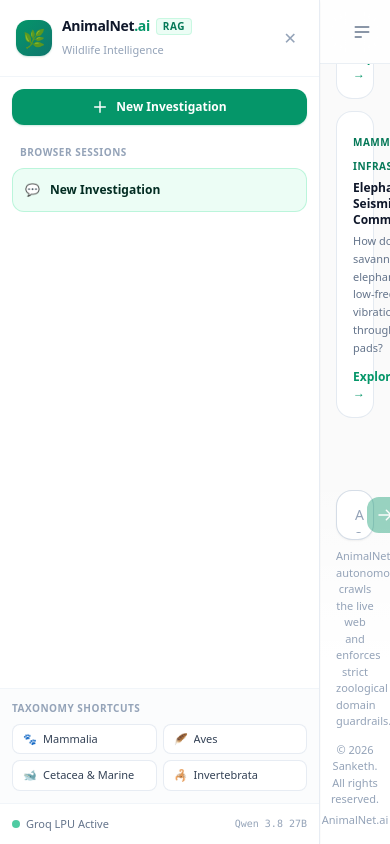
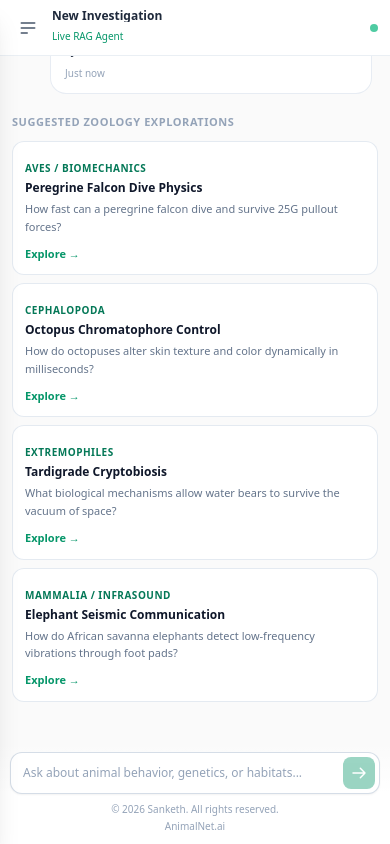
Before and after one commit to sanhegde-hash/animalnet, a React (Vite) app: page / in a window 390 px wide. Built offline with nearby package versions, Linux system fonts and the light colour scheme; the HTML template or start-up script is replaced by a standard one.

Commit message:
mobile optimized

```diff
--- a/src/App.jsx
+++ b/src/App.jsx
@@ -37,7 +37,7 @@ const STARTER_PROMPTS = [
 const TAXONOMY_SHORTCUTS = [
   { name: "Mammalia", icon: "🐾", sample: "Unique adaptations of monotremes like the platypus" },
   { name: "Aves", icon: "🪶", sample: "Aerodynamic wing morphology of wandering albatrosses" },
-  { name: "Cetacea & Marine", icon: "🐋", sample: "Echolocation anatomy in sperm whales" },
+  { name: "Marine Life", icon: "🐋", sample: "Echolocation anatomy in sperm whales" },
   { name: "Invertebrata", icon: "🦂", sample: "Immune mechanics of horseshoe crab hemolymph" }
 ];
 
@@ -66,7 +66,15 @@ export default function App() {
   const [input, setInput] = useState("");
   const [isLoading, setIsLoading] = useState(false);
   const [statusText, setStatusText] = useState("");
-  const [sidebarOpen, setSidebarOpen] = useState(true);
+
+  // Default sidebar closed on mobile screens (< 768px)
+  const [sidebarOpen, setSidebarOpen] = useState(() => {
+    if (typeof window !== "undefined") {
+      return window.innerWidth >= 768;
+    }
+    return false;
+  });
+
   const messagesEndRef = useRef(null);
 
   // Sync session state to sessionStorage
@@ -86,6 +94,12 @@ export default function App() {
   const activeSession =
     sessions.find((s) => s.id === activeSessionId) || sessions[0];
 
+  const closeMobileSidebar = () => {
+    if (window.innerWidth < 768) {
+      setSidebarOpen(false);
+    }
+  };
+
   const createNewSession = () => {
     const newSession = {
       id: "sess-" + Date.now(),
@@ -95,6 +109,7 @@ export default function App() {
     };
     setSessions((prev) => [newSession, ...prev]);
     setActiveSessionId(newSession.id);
+    closeMobileSidebar();
   };
 
   const deleteSession = (e, id) => {
@@ -116,6 +131,8 @@ export default function App() {
     if (!textToSend || isLoading) return;
 
     setInput("");
+    closeMobileSidebar();
+
     const nowStr = new Date().toLocaleTimeString([], { hour: "2-digit", minute: "2-digit" });
     const userMessage = { role: "user", text: textToSend, timestamp: nowStr };
 
@@ -126,7 +143,7 @@ export default function App() {
           const isFirstQuery = s.messages.filter((m) => m.role === "user").length === 0;
           return {
             ...s,
-            title: isFirstQuery ? textToSend.slice(0, 28) + (textToSend.length > 28 ? "..." : "") : s.title,
+            title: isFirstQuery ? textToSend.slice(0, 24) + (textToSend.length > 24 ? "..." : "") : s.title,
             messages: [...s.messages, userMessage]
           };
         }
@@ -135,7 +152,7 @@ export default function App() {
     );
 
     setIsLoading(true);
-    setStatusText("Crawling DuckDuckGo for peer-reviewed zoological context...");
+    setStatusText("Searching DuckDuckGo for live context...");
 
     try {
       const currentHistory = activeSession.messages
@@ -152,7 +169,7 @@ export default function App() {
         })
       });
 
-      setStatusText("Synthesizing answer with Qwen 3.8 27B on Groq LPU...");
+      setStatusText("Synthesizing response with Qwen 3.8 27B...");
       const data = await res.json();
 
       if (!res.ok) {
@@ -176,7 +193,7 @@ export default function App() {
     } catch (err) {
       const errorMessage = {
         role: "assistant",
-        text: `⚠️ **Zoological Engine Notice:** ${err.message}`,
+        text: `⚠️ **Notice:** ${err.message}`,
         sources: [],
         timestamp: new Date().toLocaleTimeString([], { hour: "2-digit", minute: "2-digit" })
       };
@@ -201,17 +218,25 @@ export default function App() {
   };
 
   return (
-    <div className="flex h-screen bg-[#F8FAFC] text-slate-800 font-sans antialiased overflow-hidden">
+    <div className="flex h-[100dvh] w-screen bg-[#F8FAFC] text-slate-800 font-sans antialiased overflow-hidden relative">
+      {/* MOBILE BACKDROP OVERLAY */}
+      {sidebarOpen && (
+        <div
+          onClick={() => setSidebarOpen(false)}
+          className="md:hidden fixed inset-0 bg-slate-900/50 backdrop-blur-xs z-30 transition-opacity"
+        />
+      )}
+
       {/* SIDEBAR: SAVED IN-BROWSER INVESTIGATIONS */}
       <aside
-        className={`${
-          sidebarOpen ? "w-80" : "w-0"
-        } transition-all duration-300 ease-in-out flex flex-col bg-white border-r border-slate-200/80 shadow-sm relative z-20 overflow-hidden shrink-0`}
+        className={`fixed md:static inset-y-0 left-0 z-40 w-72 sm:w-80 bg-white border-r border-slate-200/80 shadow-xl md:shadow-none flex flex-col transition-transform duration-300 ease-in-out shrink-0 ${
+          sidebarOpen ? "translate-x-0" : "-translate-x-full md:hidden"
+        }`}
       >
         {/* BRAND HEADER */}
         <div className="p-4 border-b border-slate-100 flex items-center justify-between">
           <div className="flex items-center gap-2.5">
-            <div className="w-9 h-9 rounded-xl bg-gradient-to-br from-emerald-600 to-teal-700 flex items-center justify-center text-white shadow-sm shadow-emerald-700/20 text-lg">
+            <div className="w-8 h-8 rounded-xl bg-gradient-to-br from-emerald-600 to-teal-700 flex items-center justify-center text-white shadow-sm text-base">
               🌿
             </div>
             <div>
@@ -219,7 +244,7 @@ export default function App() {
                 <span className="font-bold text-slate-900 tracking-tight text-sm">
                   AnimalNet<span className="text-emerald-600">.ai</span>
                 </span>
-                <span className="text-[10px] uppercase font-bold tracking-wider px-1.5 py-0.2 rounded bg-emerald-50 text-emerald-700 border border-emerald-200/50">
+                <span className="text-[10px] uppercase font-bold tracking-wider px-1.5 py-0.5 rounded bg-emerald-50 text-emerald-700 border border-emerald-200/50">
                   RAG
                 </span>
               </div>
@@ -228,7 +253,8 @@ export default function App() {
           </div>
           <button
             onClick={() => setSidebarOpen(false)}
-            className="md:hidden p-1.5 text-slate-400 hover:text-slate-600 rounded-lg"
+            className="p-1.5 text-slate-400 hover:text-slate-600 rounded-lg md:hidden"
+            aria-label="Close sidebar"
           >
             ✕
           </button>
@@ -238,7 +264,7 @@ export default function App() {
         <div className="p-3">
           <button
             onClick={createNewSession}
-            className="w-full flex items-center justify-center gap-2 px-3.5 py-2.5 bg-emerald-600 hover:bg-emerald-700 active:scale-[0.98] text-white rounded-xl text-xs font-semibold shadow-sm shadow-emerald-600/20 transition-all"
+            className="w-full flex items-center justify-center gap-2 px-3.5 py-2.5 bg-emerald-600 hover:bg-emerald-700 active:scale-[0.98] text-white rounded-xl text-xs font-semibold shadow-sm transition-all"
           >
             <svg className="w-4 h-4" fill="none" stroke="currentColor" viewBox="0 0 24 24">
               <path strokeLinecap="round" strokeLinejoin="round" strokeWidth="2.2" d="M12 4v16m8-8H4" />
@@ -257,7 +283,10 @@ export default function App() {
             return (
               <div
                 key={sess.id}
-                onClick={() => setActiveSessionId(sess.id)}
+                onClick={() => {
+                  setActiveSessionId(sess.id);
+                  closeMobileSidebar();
+                }}
                 className={`group flex items-center justify-between px-3 py-2.5 rounded-xl cursor-pointer text-xs transition-all ${
                   isActive
                     ? "bg-emerald-50 text-emerald-950 font-semibold border border-emerald-200/70 shadow-xs"
@@ -271,7 +300,7 @@ export default function App() {
                 <button
                   onClick={(e) => deleteSession(e, sess.id)}
                   title="Delete investigation"
-                  className="opacity-0 group-hover:opacity-100 hover:text-rose-600 text-slate-400 p-1 transition-opacity"
+                  className="opacity-70 md:opacity-0 group-hover:opacity-100 hover:text-rose-600 text-slate-400 p-1 transition-opacity"
                 >
                   <svg className="w-3.5 h-3.5" fill="none" stroke="currentColor" viewBox="0 0 24 24">
                     <path strokeLinecap="round" strokeLinejoin="round" strokeWidth="2" d="M19 7l-.867 12.142A2 2 0 0116.138 21H7.862a2 2 0 01-1.995-1.858L5 7m5 4v6m4-6v6m1-10V4a1 1 0 00-1-1h-4a1 1 0 00-1 1v3M4 7h16" />
@@ -282,7 +311,7 @@ export default function App() {
           })}
         </div>
 
-        {/* TAXONOMY EXPLORER DRAWER */}
+        {/* TAXONOMY EXPLORER */}
         <div className="p-3 border-t border-slate-100 bg-slate-50/60">
           <p className="text-[10px] uppercase font-bold text-slate-400 tracking-wider mb-2">
             Taxonomy Shortcuts
@@ -292,7 +321,7 @@ export default function App() {
               <button
                 key={tIdx}
                 onClick={() => handleSend(tax.sample)}
-                className="flex items-center gap-1.5 px-2.5 py-1.5 rounded-lg bg-white border border-slate-200/80 hover:border-emerald-400 text-slate-700 hover:text-emerald-900 text-[11px] font-medium transition-all truncate text-left shadow-2xs"
+                className="flex items-center gap-1.5 px-2 py-1.5 rounded-lg bg-white border border-slate-200/80 hover:border-emerald-400 text-slate-700 hover:text-emerald-900 text-[11px] font-medium transition-all truncate text-left shadow-2xs"
               >
                 <span>{tax.icon}</span>
                 <span className="truncate">{tax.name}</span>
@@ -301,7 +330,7 @@ export default function App() {
           </div>
         </div>
 
-        {/* TELEMETRY FOOTER */}
+        {/* SIDEBAR FOOTER */}
         <div className="p-3 border-t border-slate-100 bg-white">
           <div className="flex items-center justify-between text-[11px] text-slate-500">
             <span className="flex items-center gap-1.5">
@@ -314,54 +343,54 @@ export default function App() {
       </aside>
 
       {/* MAIN RESEARCH ARENA */}
-      <div className="flex-1 flex flex-col h-screen min-w-0 bg-[#FAFAFA]">
+      <div className="flex-1 flex flex-col h-full min-w-0 bg-[#FAFAFA] relative">
         {/* HEADER */}
-        <header className="h-16 px-6 bg-white/80 backdrop-blur-md border-b border-slate-200/70 flex items-center justify-between shrink-0">
-          <div className="flex items-center gap-3">
+        <header className="h-14 sm:h-16 px-3 sm:px-6 bg-white/90 backdrop-blur-md border-b border-slate-200/70 flex items-center justify-between shrink-0">
+          <div className="flex items-center gap-2 sm:gap-3 min-w-0">
             <button
               onClick={() => setSidebarOpen(!sidebarOpen)}
-              className="p-2 rounded-xl text-slate-500 hover:text-slate-700 hover:bg-slate-100 transition-colors"
-              title="Toggle Sidebar"
+              className="p-1.5 sm:p-2 rounded-xl text-slate-600 hover:text-slate-900 hover:bg-slate-100 transition-colors"
+              aria-label="Toggle history sidebar"
             >
               <svg className="w-5 h-5" fill="none" stroke="currentColor" viewBox="0 0 24 24">
                 <path strokeLinecap="round" strokeLinejoin="round" strokeWidth="2" d="M4 6h16M4 12h16M4 18h7" />
               </svg>
             </button>
-            <div>
-              <h1 className="text-sm font-semibold text-slate-800 leading-none">
+            <div className="min-w-0">
+              <h1 className="text-xs sm:text-sm font-semibold text-slate-800 leading-none truncate max-w-[160px] sm:max-w-md">
                 {activeSession.title}
               </h1>
-              <span className="text-[11px] text-emerald-600 font-medium">
-                Live RAG Zoological Agent
+              <span className="text-[10px] sm:text-[11px] text-emerald-600 font-medium">
+                Live RAG Agent
               </span>
             </div>
           </div>
 
-          <div className="flex items-center gap-2 text-xs text-slate-500 font-medium">
-            <span className="hidden sm:inline">Engine:</span>
-            <span className="px-2.5 py-1 rounded-full bg-emerald-50 text-emerald-800 border border-emerald-200/60 font-semibold text-[11px]">
-              Qwen 3.8 27B (Groq)
+          <div className="flex items-center gap-2 text-xs text-slate-500 font-medium shrink-0">
+            <span className="w-2 h-2 rounded-full bg-emerald-500 animate-pulse"></span>
+            <span className="hidden sm:inline px-2 py-0.5 rounded-full bg-emerald-50 text-emerald-800 border border-emerald-200/60 font-semibold text-[11px]">
+              Qwen 3.8 27B
             </span>
           </div>
         </header>
 
         {/* MESSAGES VIEWPORT */}
-        <main className="flex-1 overflow-y-auto px-4 md:px-8 py-6 space-y-6 max-w-4xl w-full mx-auto">
+        <main className="flex-1 overflow-y-auto px-3 sm:px-6 md:px-8 py-4 sm:py-6 space-y-4 sm:space-y-6 max-w-4xl w-full mx-auto">
           {activeSession.messages.map((msg, idx) => {
             const isUser = msg.role === "user";
             return (
               <div
                 key={idx}
-                className={`flex gap-3.5 ${isUser ? "justify-end" : "justify-start"}`}
+                className={`flex gap-2.5 sm:gap-3.5 ${isUser ? "justify-end" : "justify-start"}`}
               >
                 {!isUser && (
-                  <div className="w-8 h-8 rounded-xl bg-emerald-600 text-white flex items-center justify-center shrink-0 shadow-sm text-sm">
+                  <div className="w-7 h-7 sm:w-8 sm:h-8 rounded-xl bg-emerald-600 text-white flex items-center justify-center shrink-0 shadow-sm text-xs sm:text-sm mt-0.5">
                     🦅
                   </div>
                 )}
 
                 <div
-                  className={`max-w-[85%] md:max-w-[78%] rounded-2xl px-5 py-4 text-sm leading-relaxed ${
+                  className={`max-w-[88%] sm:max-w-[80%] rounded-2xl px-3.5 sm:px-5 py-3 sm:py-4 text-xs sm:text-sm leading-relaxed ${
                     isUser
                       ? "bg-emerald-600 text-white rounded-tr-xs shadow-sm font-medium"
                       : "bg-white text-slate-800 border border-slate-200/80 rounded-tl-xs shadow-xs"
@@ -371,18 +400,18 @@ export default function App() {
 
                   {/* CITATION PILLS */}
                   {!isUser && msg.sources && msg.sources.length > 0 && (
-                    <div className="mt-4 pt-3 border-t border-slate-100">
-                      <div className="flex items-center gap-1.5 text-[11px] font-semibold text-emerald-800 uppercase tracking-wider mb-2">
-                        <svg className="w-3.5 h-3.5 text-emerald-600" fill="none" stroke="currentColor" viewBox="0 0 24 24">
+                    <div className="mt-3 pt-2.5 border-t border-slate-100">
+                      <div className="flex items-center gap-1.5 text-[10px] sm:text-[11px] font-semibold text-emerald-800 uppercase tracking-wider mb-1.5">
+                        <svg className="w-3 h-3 text-emerald-600" fill="none" stroke="currentColor" viewBox="0 0 24 24">
                           <path strokeLinecap="round" strokeLinejoin="round" strokeWidth="2" d="M13.828 10.172a4 4 0 00-5.656 0l-4 4a4 4 0 105.656 5.656l1.102-1.101m-.758-4.899a4 4 0 005.656 0l4-4a4 4 0 00-5.656-5.656l-1.1 1.1" />
                         </svg>
                         Web Citations
                       </div>
-                      <div className="flex flex-wrap gap-1.5">
+                      <div className="flex flex-wrap gap-1">
                         {msg.sources.map((src, sIdx) => (
                           <span
                             key={sIdx}
-                            className="inline-flex items-center px-2 py-0.5 rounded-md bg-slate-50 text-slate-600 border border-slate-200 text-[11px] font-medium"
+                            className="inline-flex items-center px-2 py-0.5 rounded bg-slate-50 text-slate-600 border border-slate-200 text-[10px] sm:text-[11px] font-medium"
                           >
                             📄 {src}
                           </span>
@@ -391,13 +420,13 @@ export default function App() {
                     </div>
                   )}
 
-                  <div className={`text-[10px] mt-2 ${isUser ? "text-emerald-200 text-right" : "text-slate-400"}`}>
+                  <div className={`text-[10px] mt-1.5 ${isUser ? "text-emerald-200 text-right" : "text-slate-400"}`}>
                     {msg.timestamp || ""}
                   </div>
                 </div>
 
                 {isUser && (
-                  <div className="w-8 h-8 rounded-xl bg-slate-200 text-slate-700 flex items-center justify-center shrink-0 text-xs font-bold">
+                  <div className="w-7 h-7 sm:w-8 sm:h-8 rounded-xl bg-slate-200 text-slate-700 flex items-center justify-center shrink-0 text-xs font-bold mt-0.5">
                     You
                   </div>
                 )}
@@ -405,31 +434,31 @@ export default function App() {
             );
           })}
 
-          {/* RESEARCH STARTER PROMPT TILES (Shown on initial thread) */}
+          {/* RESEARCH STARTER PROMPT TILES */}
           {activeSession.messages.length === 1 && (
-            <div className="pt-2 pb-2">
-              <p className="text-xs font-semibold text-slate-400 uppercase tracking-wider mb-3">
+            <div className="pt-1 pb-2">
+              <p className="text-[11px] font-semibold text-slate-400 uppercase tracking-wider mb-2.5">
                 Suggested Zoology Explorations
               </p>
-              <div className="grid grid-cols-1 md:grid-cols-2 gap-3">
+              <div className="grid grid-cols-1 sm:grid-cols-2 gap-2 sm:gap-3">
                 {STARTER_PROMPTS.map((item, pIdx) => (
                   <button
                     key={pIdx}
                     onClick={() => handleSend(item.query)}
-                    className="p-4 text-left rounded-2xl bg-white border border-slate-200/90 hover:border-emerald-500 hover:bg-emerald-50/20 text-slate-700 transition-all shadow-2xs group flex flex-col justify-between"
+                    className="p-3 sm:p-4 text-left rounded-xl sm:rounded-2xl bg-white border border-slate-200/90 hover:border-emerald-500 hover:bg-emerald-50/20 text-slate-700 transition-all shadow-2xs group flex flex-col justify-between"
                   >
                     <div>
                       <span className="text-[10px] font-bold text-emerald-700 uppercase tracking-wider">
                         {item.tag}
                       </span>
-                      <h4 className="text-xs font-bold text-slate-900 mt-1 mb-1 group-hover:text-emerald-800">
+                      <h4 className="text-xs sm:text-xs font-bold text-slate-900 mt-0.5 mb-1 group-hover:text-emerald-800">
                         {item.title}
                       </h4>
                       <p className="text-[11px] text-slate-500 leading-relaxed">
                         {item.desc}
                       </p>
                     </div>
-                    <div className="mt-3 flex items-center justify-end text-xs text-emerald-600 font-semibold">
+                    <div className="mt-2.5 flex items-center justify-end text-[11px] text-emerald-600 font-semibold">
                       Explore →
                     </div>
                   </button>
@@ -438,15 +467,17 @@ export default function App() {
             </div>
           )}
 
-          {/* MULTI-STAGE TELEMETRY SPINNER */}
+          {/* TELEMETRY LOADING STATE */}
           {isLoading && (
-            <div className="flex items-center gap-3">
-              <div className="w-8 h-8 rounded-xl bg-emerald-600 text-white flex items-center justify-center shrink-0 shadow-sm animate-pulse">
+            <div className="flex items-center gap-2 sm:gap-3">
+              <div className="w-7 h-7 sm:w-8 sm:h-8 rounded-xl bg-emerald-600 text-white flex items-center justify-center shrink-0 shadow-sm animate-pulse text-xs sm:text-sm">
                 🦅
               </div>
-              <div className="inline-flex items-center gap-2.5 px-4 py-2.5 rounded-full bg-white border border-slate-200/80 shadow-xs text-xs text-emerald-800 font-medium">
+              <div className="inline-flex items-center gap-2 px-3 sm:px-4 py-2 rounded-full bg-white border border-slate-200/80 shadow-xs text-xs text-emerald-800 font-medium">
                 <span className="w-2 h-2 rounded-full bg-emerald-500 animate-ping"></span>
-                {statusText || "Synthesizing answer..."}
+                <span className="truncate max-w-[220px] sm:max-w-none">
+                  {statusText || "Synthesizing answer..."}
+                </span>
               </div>
             </div>
           )}
@@ -454,22 +485,22 @@ export default function App() {
           <div ref={messagesEndRef} />
         </main>
 
-        {/* INPUT COMPOSER */}
-        <footer className="p-4 md:p-6 bg-gradient-to-t from-white via-white to-transparent shrink-0">
+        {/* INPUT COMPOSER & FOOTER */}
+        <footer className="p-2.5 sm:p-4 md:p-6 bg-gradient-to-t from-white via-white to-transparent shrink-0">
           <div className="max-w-4xl mx-auto">
-            <div className="relative flex items-center bg-white border border-slate-300/80 focus-within:border-emerald-600 focus-within:ring-2 focus-within:ring-emerald-100 rounded-2xl shadow-sm transition-all p-1.5">
+            <div className="relative flex items-center bg-white border border-slate-300/80 focus-within:border-emerald-600 focus-within:ring-2 focus-within:ring-emerald-100 rounded-xl sm:rounded-2xl shadow-sm transition-all p-1 sm:p-1.5">
               <textarea
                 value={input}
                 onChange={(e) => setInput(e.target.value)}
                 onKeyDown={handleKeyDown}
-                placeholder="Ask about animal behavior, biomechanics, evolutionary genetics, or habitats..."
+                placeholder="Ask about animal behavior, genetics, or habitats..."
                 rows={1}
-                className="w-full px-3 py-2 text-sm bg-transparent outline-none resize-none placeholder:text-slate-400 text-slate-800 max-h-32"
+                className="w-full px-2 sm:px-3 py-1.5 sm:py-2 text-xs sm:text-sm bg-transparent outline-none resize-none placeholder:text-slate-400 text-slate-800 max-h-24 sm:max-h-32"
               />
               <button
                 onClick={() => handleSend()}
                 disabled={isLoading || !input.trim()}
-                className="p-2.5 rounded-xl bg-emerald-600 hover:bg-emerald-700 disabled:opacity-40 text-white shrink-0 transition-all font-semibold active:scale-95 shadow-xs"
+                className="p-2 sm:p-2.5 rounded-lg sm:rounded-xl bg-emerald-600 hover:bg-emerald-700 disabled:opacity-40 text-white shrink-0 transition-all font-semibold active:scale-95 shadow-xs"
                 title="Send query"
               >
                 <svg className="w-4 h-4" fill="none" stroke="currentColor" viewBox="0 0 24 24">
@@ -477,14 +508,13 @@ export default function App() {
                 </svg>
               </button>
             </div>
-            <p className="text-center text-[11px] text-slate-400 mt-2">
-              AnimalNet autonomously crawls the live web and enforces strict zoological domain guardrails.
-            </p>
-            <div className="mt-3 text-center text-[11px] text-slate-400 flex flex-col sm:flex-row items-center justify-center gap-1 sm:gap-2">
-  <span>© {new Date().getFullYear()} Sanketh. All rights reserved.</span>
-  <span className="hidden sm:inline">•</span>
-  <span>AnimalNet.ai</span>
-</div>
+
+            {/* COPYRIGHT FOOTER */}
+            <div className="mt-2 text-center text-[10px] sm:text-[11px] text-slate-400 flex flex-col sm:flex-row items-center justify-center gap-0.5 sm:gap-2">
+              <span>© {new Date().getFullYear()} Sanketh. All rights reserved.</span>
+              <span className="hidden sm:inline">•</span>
+              <span>AnimalNet.ai</span>
+            </div>
           </div>
         </footer>
       </div>
```
